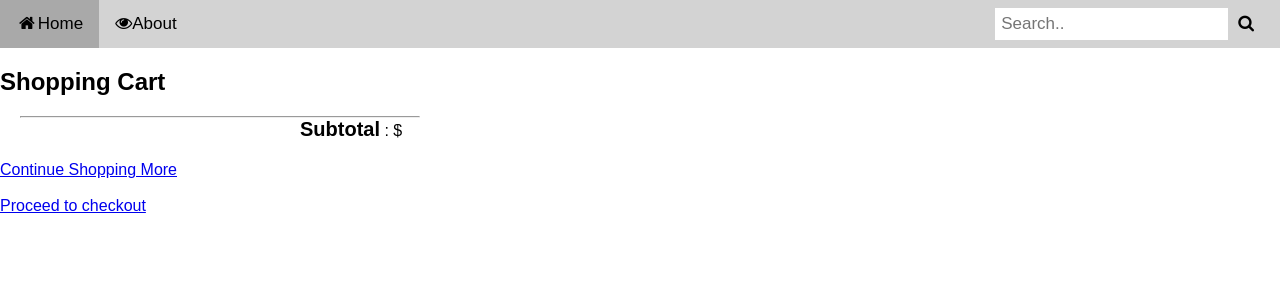
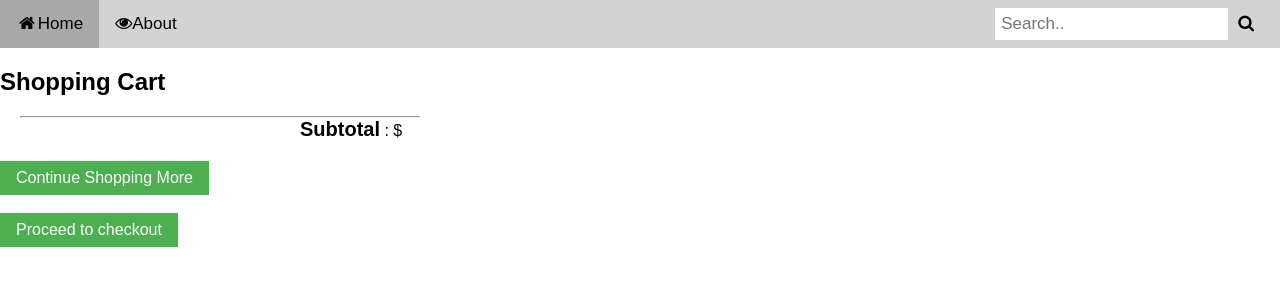
Before and after one commit to pmflypallavi/KoolApp, a Flask app: template templates/cart.html in a window 1280 px wide. Shown: the top 300 px of the page. Run offline with Flask 2, Linux system fonts and the light colour scheme; the template is opened without the code that fills it, so the values that code supplies are empty; some libraries are stand-ins or nearby versions.

Commit message:
Version4

```diff
--- a/templates/cart.html
+++ b/templates/cart.html
@@ -5,6 +5,22 @@
 <link rel="stylesheet" href={{url_for('static', filename='css/cart.css')}} />
 <link rel="stylesheet" href={{url_for('static', filename='css/topStyle.css') }} />
 </head>
+<style>
+a {
+  text-decoration: none;
+  display: inline-block;
+  padding: 8px 16px;
+}
+
+a:hover {
+  background-color: #ddd;
+  color: black;
+}
+.next {
+  background-color: #4CAF50;
+  color: white;
+}
+</style>
 <body>
 {% extends "template.html" %}
     {% block content %}
@@ -36,8 +52,8 @@
 		</div>
 	</div>
 </div>
-<a href="/about?noofitem={{noOfItems}}&productId={{totalItems}}">Continue Shopping More</a><br><br>
-<a href="/checkout">Proceed to checkout</a>
+<a href="/about?noofitem={{noOfItems}}&productId={{totalItems}}&pagename={{'Cart'}}" class="next">Continue Shopping More</a><br><br>
+<a href="/checkout" class="next">Proceed to checkout</a>
 {% endblock %}
 </body>
 </html>
```
